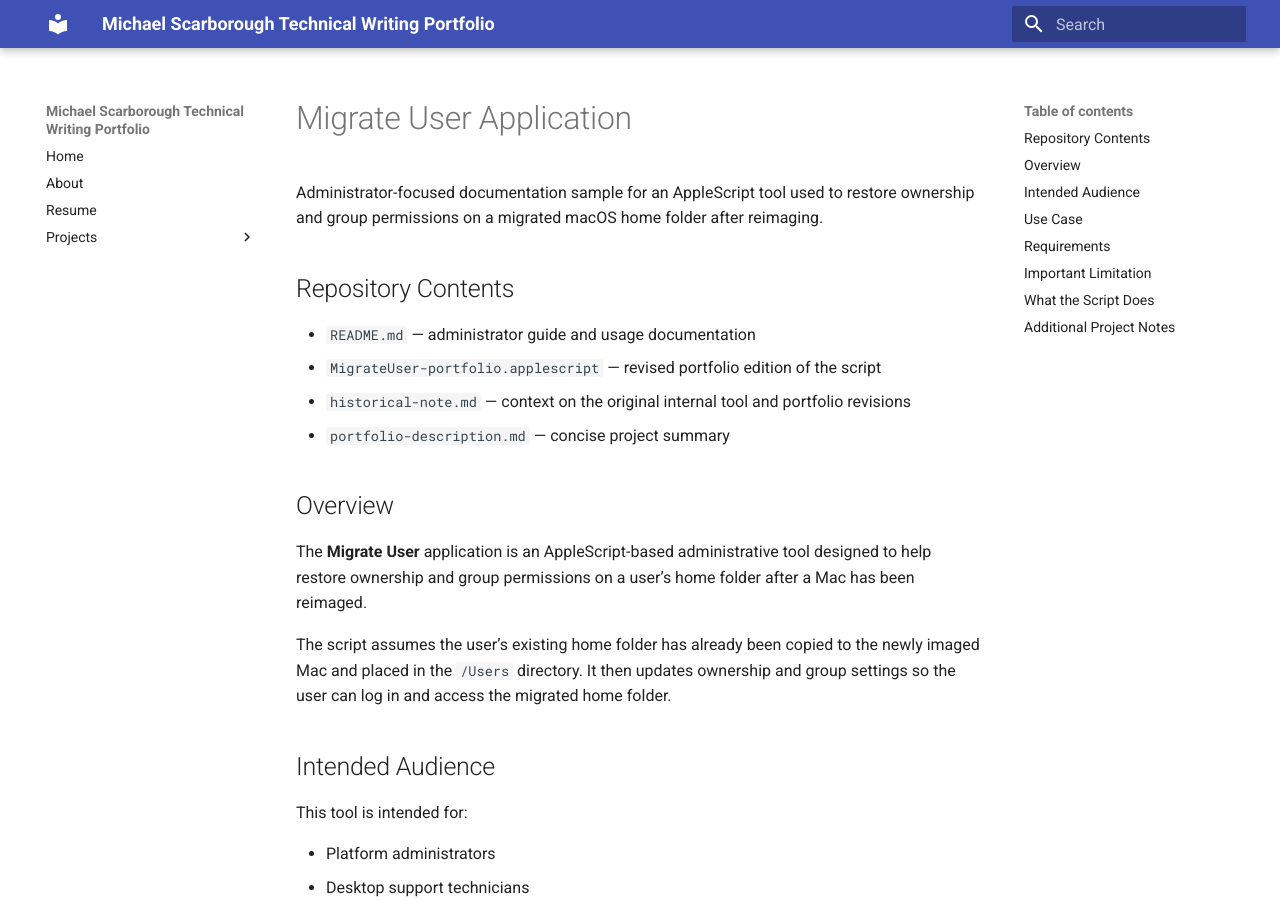
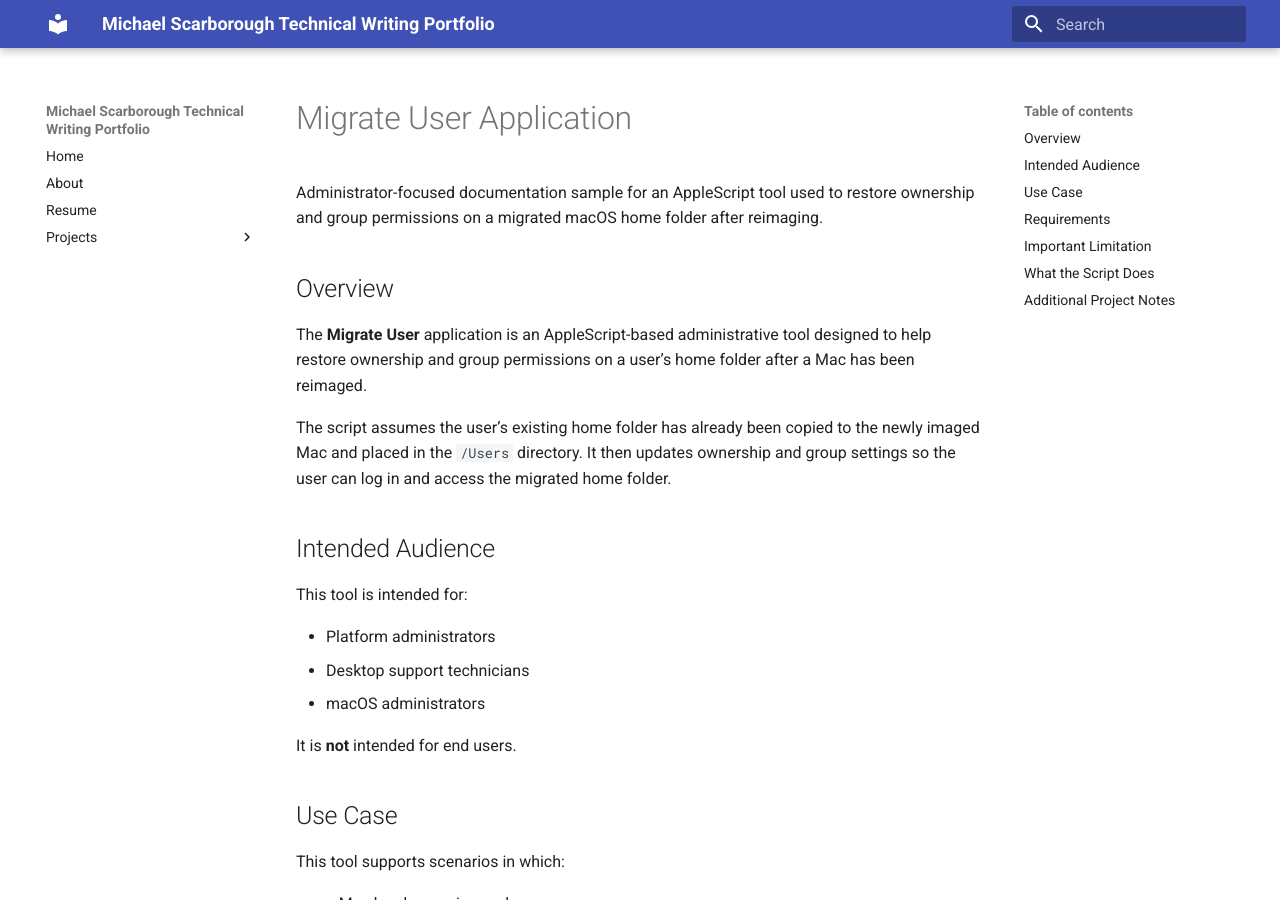
Before and after one commit to MackMike/technical-writing-portfolio-site, an MkDocs documentation site: the page built from docs/assets/pdfs/migrate-user-admin-readme.md, in a window 1280 px wide and 900 px high. Built offline with MkDocs 1.6.1 and Material for MkDocs 9.7.7, drawn with Linux system fonts in a browser that asks for light colours.

Commit message:
Update migrate-user-admin-readme.md

```diff
--- a/docs/assets/pdfs/migrate-user-admin-readme.md
+++ b/docs/assets/pdfs/migrate-user-admin-readme.md
@@ -1,12 +1,6 @@
 # Migrate User Application
 
 Administrator-focused documentation sample for an AppleScript tool used to restore ownership and group permissions on a migrated macOS home folder after reimaging.
-
-## Repository Contents
-- `README.md` — administrator guide and usage documentation
-- `MigrateUser-portfolio.applescript` — revised portfolio edition of the script
-- `historical-note.md` — context on the original internal tool and portfolio revisions
-- `portfolio-description.md` — concise project summary
 
 ## Overview
 The **Migrate User** application is an AppleScript-based administrative tool designed to help restore ownership and group permissions on a user’s home folder after a Mac has been reimaged.
```
